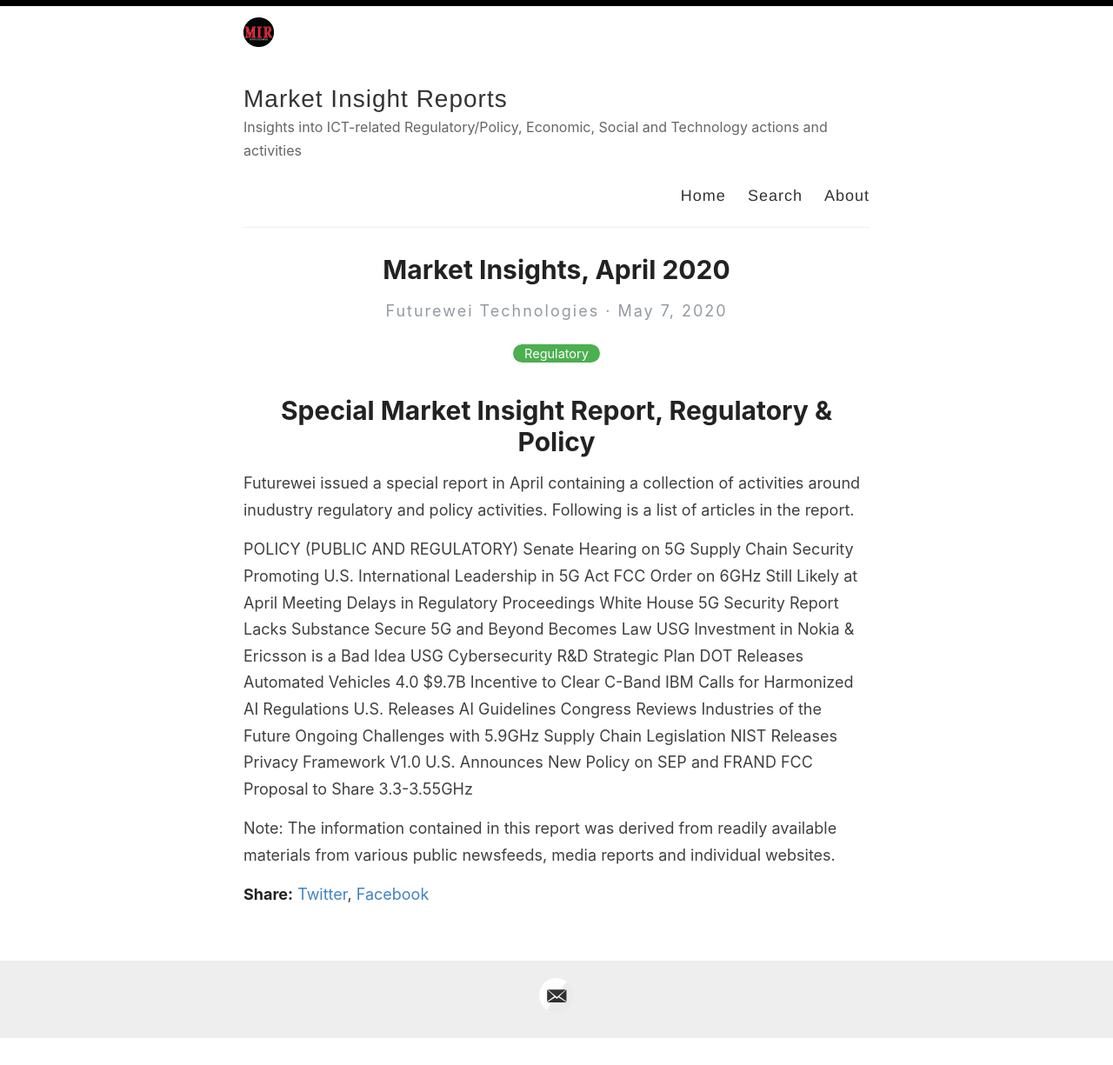
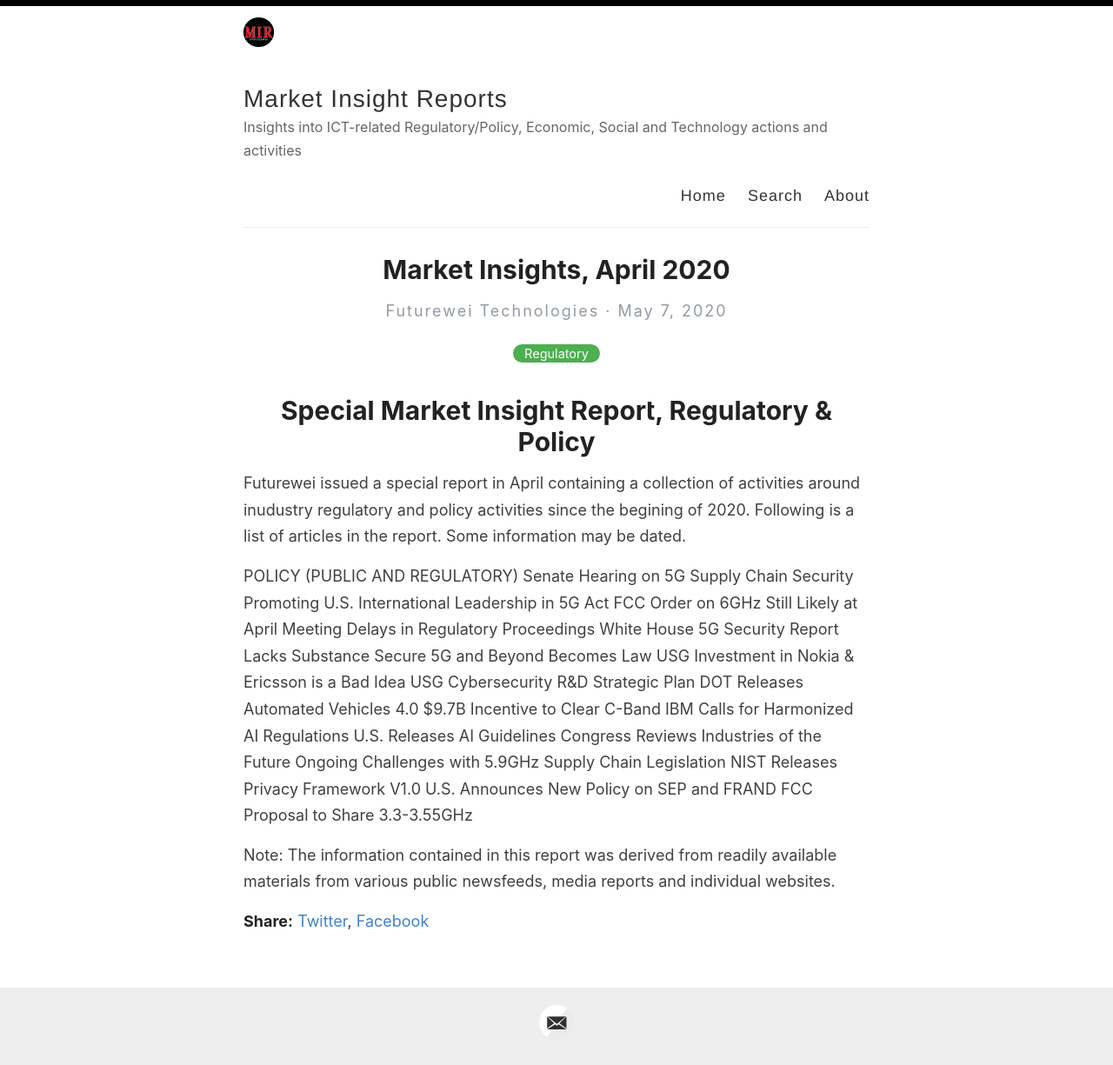
Before and after one commit to MarketInsights/AI, a Jekyll site: the page built from _posts/2020-05-7-Regulatory-Policy-Updates.md, in a window 1280 px wide. Shown: the whole page at 87% size. Built offline with Jekyll 4.4.1, drawn with Linux system fonts in a browser that asks for light colours; before the commit the page ends 1195 px from its top, so only the background shows below that.

Commit message:
Update 2020-05-7-Regulatory-Policy-Updates.md

```diff
--- a/_posts/2020-05-7-Regulatory-Policy-Updates.md
+++ b/_posts/2020-05-7-Regulatory-Policy-Updates.md
@@ -6,7 +6,7 @@
 
 # Special Market Insight Report, Regulatory & Policy
 
-Futurewei issued a special report in April containing a collection of activities around inudustry regulatory and policy activities. Following is a list of articles in the report.
+Futurewei issued a special report in April containing a collection of activities around inudustry regulatory and policy activities since the begining of 2020. Following is a list of articles in the report. Some information may be dated.
 
 POLICY (PUBLIC AND REGULATORY)
 Senate Hearing on 5G Supply Chain Security
```
